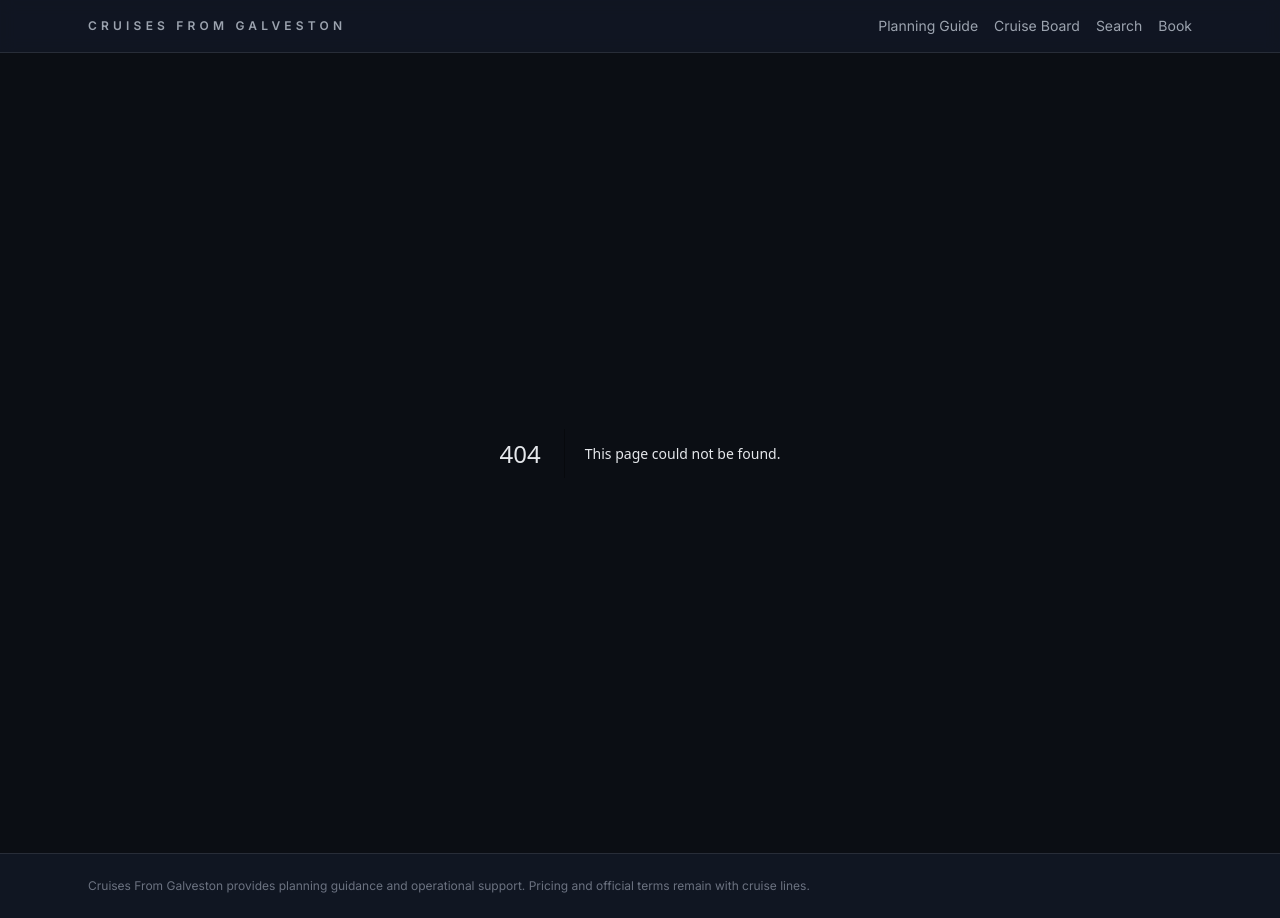
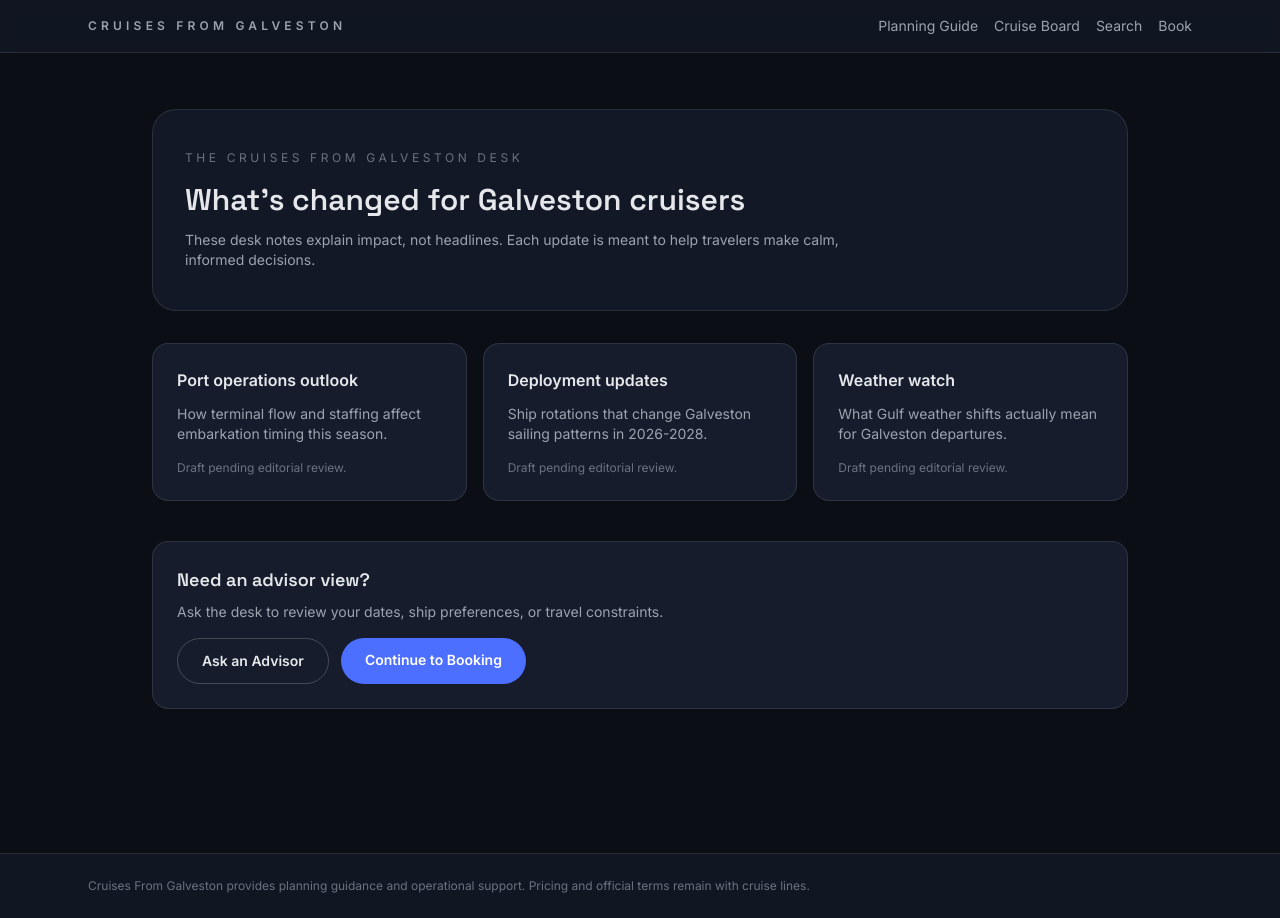
Before and after one commit to monicap360/ElariaHQ, a Next.js app in the folder cruise-cards-site/: page /cruises-from-galveston/desk in a window 1280 px wide. Before the commit this address had no page. Built offline with nearby package versions, Linux system fonts and the light colour scheme.

Commit message:
Improve homepage polish and fix desk links

```diff
--- /dev/null
+++ b/cruise-cards-site/src/app/cruises-from-galveston/desk/page.tsx
@@ -0,0 +1,65 @@
+export const metadata = {
+  title: "From The Cruises From Galveston Desk",
+  description:
+    "Independent cruise desk updates that explain what changed and what it means for Galveston travelers.",
+};
+
+const deskCards = [
+  {
+    title: "Port operations outlook",
+    summary: "How terminal flow and staffing affect embarkation timing this season.",
+  },
+  {
+    title: "Deployment updates",
+    summary: "Ship rotations that change Galveston sailing patterns in 2026-2028.",
+  },
+  {
+    title: "Weather watch",
+    summary: "What Gulf weather shifts actually mean for Galveston departures.",
+  },
+];
+
+export default function DeskPage() {
+  return (
+    <main className="min-h-screen bg-background-base text-text-primary">
+      <div className="mx-auto max-w-5xl px-6 pb-20 pt-14">
+        <div className="rounded-3xl border border-white/10 bg-background-panel px-8 py-10">
+          <p className="text-xs uppercase tracking-[0.3em] text-text-muted">The Cruises From Galveston Desk</p>
+          <h1 className="mt-4 text-3xl font-semibold font-accent">What’s changed for Galveston cruisers</h1>
+          <p className="mt-3 max-w-2xl text-sm text-text-secondary">
+            These desk notes explain impact, not headlines. Each update is meant to help travelers make calm, informed
+            decisions.
+          </p>
+        </div>
+
+        <section className="mt-8 grid gap-4 md:grid-cols-3">
+          {deskCards.map((card) => (
+            <div key={card.title} className="rounded-2xl border border-white/10 bg-background-card p-6">
+              <div className="text-base font-semibold text-text-primary">{card.title}</div>
+              <p className="mt-3 text-sm text-text-secondary">{card.summary}</p>
+              <div className="mt-4 text-xs text-text-muted">Draft pending editorial review.</div>
+            </div>
+          ))}
+        </section>
+
+        <section className="mt-10 rounded-2xl border border-white/10 bg-background-card p-6">
+          <h2 className="text-lg font-semibold font-accent">Need an advisor view?</h2>
+          <p className="mt-2 text-sm text-text-secondary">
+            Ask the desk to review your dates, ship preferences, or travel constraints.
+          </p>
+          <div className="mt-4 flex flex-wrap gap-3">
+            <a
+              href="mailto:hello@cruisesfromgalveston.net"
+              className="rounded-full border border-white/20 px-6 py-3 text-sm font-semibold text-text-primary"
+            >
+              Ask an Advisor
+            </a>
+            <a href="/booking" className="rounded-full bg-primary-blue px-6 py-3 text-sm font-semibold text-white">
+              Continue to Booking
+            </a>
+          </div>
+        </section>
+      </div>
+    </main>
+  );
+}
--- a/cruise-cards-site/src/app/page.tsx
+++ b/cruise-cards-site/src/app/page.tsx
@@ -235,15 +235,17 @@ export default function Home() {
   }
 
   return (
-    <main className="min-h-screen bg-background-base text-text-primary">
+    <main className="min-h-screen bg-[radial-gradient(circle_at_top_left,rgba(76,111,255,0.08),transparent_55%)] bg-background-base text-text-primary">
       <div className="mx-auto max-w-6xl px-6 pb-20 pt-16">
         <motion.section
           initial={{ opacity: 0, y: 12 }}
           animate={{ opacity: 1, y: 0 }}
           transition={{ duration: 0.6, ease: "easeOut" }}
-          className="relative overflow-hidden rounded-3xl border border-white/10 bg-[radial-gradient(circle_at_top_right,rgba(123,97,255,0.08),transparent_60%)] px-10 py-14"
+          className="relative overflow-hidden rounded-3xl border border-white/10 bg-[radial-gradient(circle_at_top_right,rgba(123,97,255,0.08),transparent_60%)] px-10 py-14 shadow-[0_0_40px_rgba(76,111,255,0.08)]"
         >
-          <p className="text-xs uppercase tracking-[0.35em] text-text-muted">CruisesFromGalveston.net</p>
+          <div className="inline-flex items-center gap-2 rounded-full border border-white/10 bg-background-card px-4 py-1 text-xs uppercase tracking-[0.3em] text-text-muted">
+            CruisesFromGalveston.net
+          </div>
           <h1 className="mt-4 text-4xl font-semibold text-text-primary md:text-5xl font-accent">
             Cruising From Galveston, Clearly Explained
           </h1>
@@ -254,13 +256,24 @@ export default function Home() {
             <a href="#guidance" className="rounded-full bg-primary-blue px-6 py-3 text-sm font-semibold text-white">
               Start With Guidance
             </a>
-            <button
-              type="button"
+            <a
+              href="#booking-panel"
               onClick={() => openBookingPanel()}
               className="rounded-full border border-white/20 px-6 py-3 text-sm font-semibold text-text-primary hover:border-primary-blue/60"
             >
               Book a Cruise
-            </button>
+            </a>
+          </div>
+          <div className="mt-8 grid gap-3 md:grid-cols-3">
+            <div className="rounded-2xl border border-white/10 bg-background-card px-5 py-4 text-sm text-text-secondary">
+              Decision-first guidance, booking second.
+            </div>
+            <div className="rounded-2xl border border-white/10 bg-background-card px-5 py-4 text-sm text-text-secondary">
+              Independent, not affiliated with cruise lines.
+            </div>
+            <div className="rounded-2xl border border-white/10 bg-background-card px-5 py-4 text-sm text-text-secondary">
+              Local operations view of the port.
+            </div>
           </div>
         </motion.section>
 
@@ -276,7 +289,7 @@ export default function Home() {
               </p>
             </div>
             <a href="/booking" className="text-sm font-semibold text-primary-blue">
-              Continue to Booking ->
+              Continue to Booking →
             </a>
           </div>
           <div className="mt-6 grid gap-4 md:grid-cols-2">
@@ -415,7 +428,7 @@ export default function Home() {
               <p className="text-sm text-text-secondary">Edited by Monica Pena</p>
             </div>
             <a href="/cruises-from-galveston/desk" className="text-sm font-semibold text-primary-blue">
-              View the Desk ->
+              View the Desk →
             </a>
           </div>
           <div className="mt-6 grid gap-4 md:grid-cols-3">
@@ -479,13 +492,13 @@ export default function Home() {
                   >
                     Read Advisor Overview
                   </a>
-                  <button
-                    type="button"
+                  <a
+                    href="#booking-panel"
                     onClick={() => openBookingPanel({ ship: ship.name })}
                     className="text-text-primary hover:text-primary-blue"
                   >
                     View Sailings
-                  </button>
+                  </a>
                 </div>
               </div>
             ))}
@@ -644,13 +657,13 @@ export default function Home() {
                       <td className="px-6 py-4">{cruise.priceDisplay}</td>
                       <td className="px-6 py-4">{cruise.scoreDisplay}</td>
                       <td className="px-6 py-4">
-                        <button
-                          type="button"
+                        <a
+                          href="#booking-panel"
                           onClick={() => openBookingPanel({ ship: cruise.ship })}
                           className="rounded-full border border-primary-blue/40 px-4 py-2 text-xs font-semibold text-primary-blue hover:border-primary-blue"
                         >
                           Get Quote
-                        </button>
+                        </a>
                       </td>
                     </tr>
                   ))}
```
